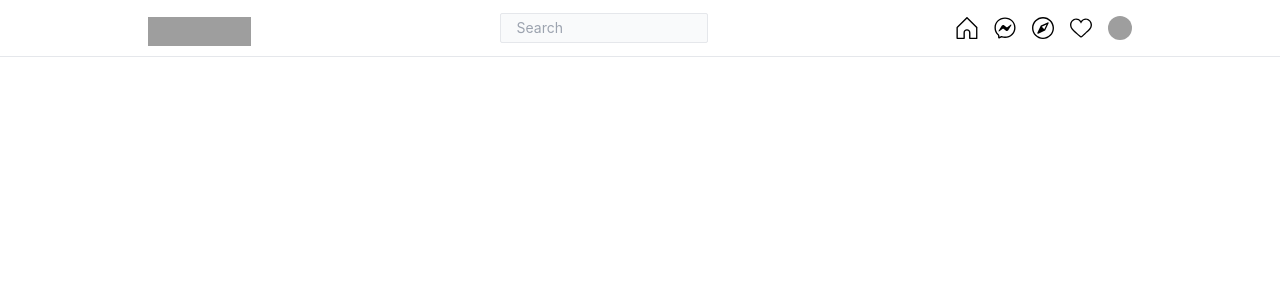
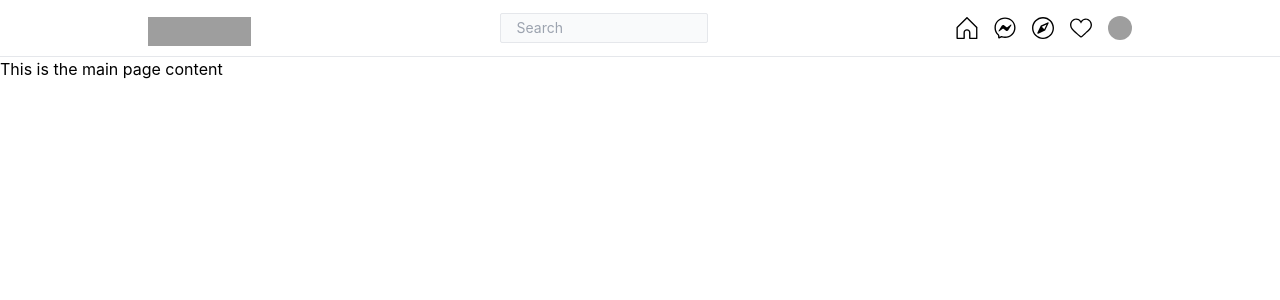
Before and after one commit to dpkreativ/nextjs-ig-ui, a Next.js app: page / in a window 1280 px wide. Shown: the top 300 px of the page. Built offline with nearby package versions, Linux system fonts and the light colour scheme; grey boxes are pictures that could not be loaded.

Commit message:
import page content

```diff
--- a/pages/index.js
+++ b/pages/index.js
@@ -1,6 +1,6 @@
 import Head from "next/head";
-import { MessengerIcon } from "../components/Icons";
 import Navbar from "../components/Navbar";
+import PageContent from "../components/PageContent";
 
 export default function Home() {
   return (
@@ -11,9 +11,8 @@ export default function Home() {
         <link rel="icon" href="/favicon.ico" />
       </Head>
 
-      <main>
-        <Navbar />
-      </main>
+      <Navbar />
+      <PageContent />
     </div>
   );
 }
```
